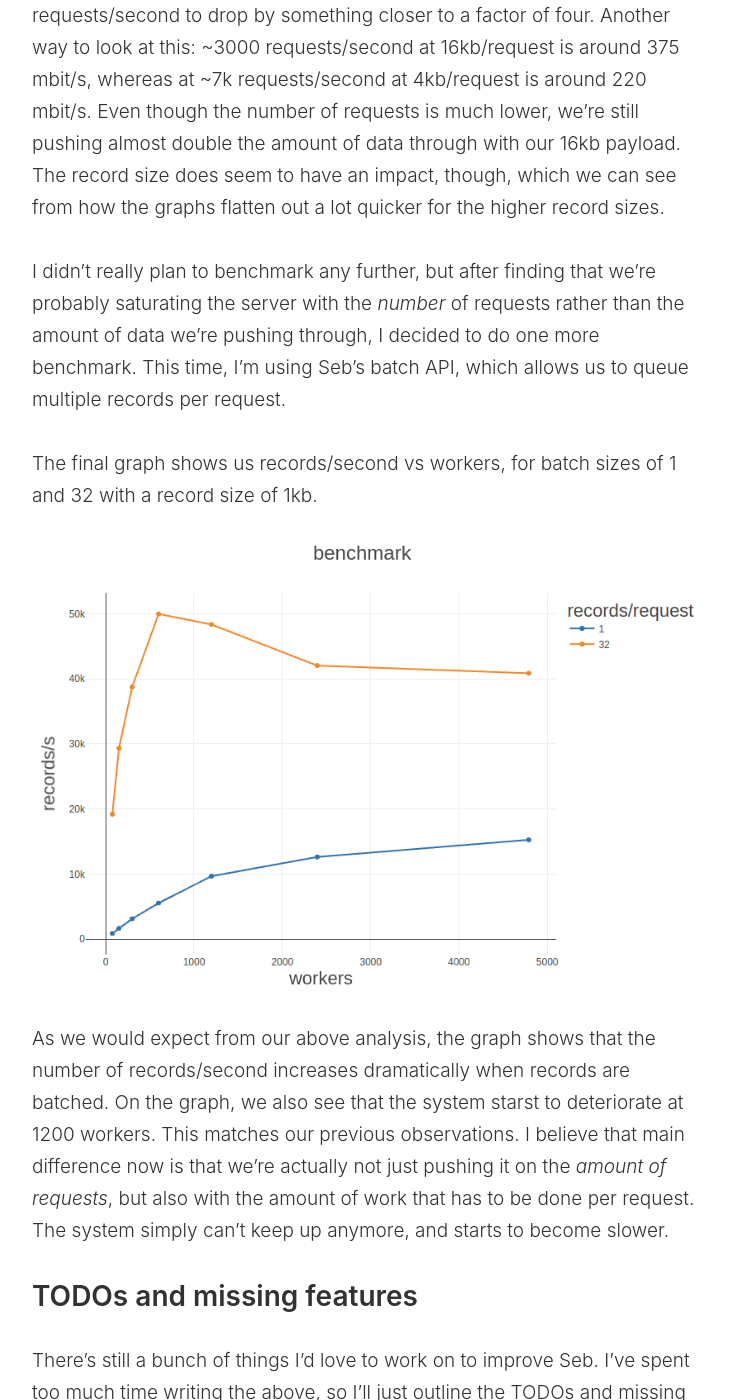
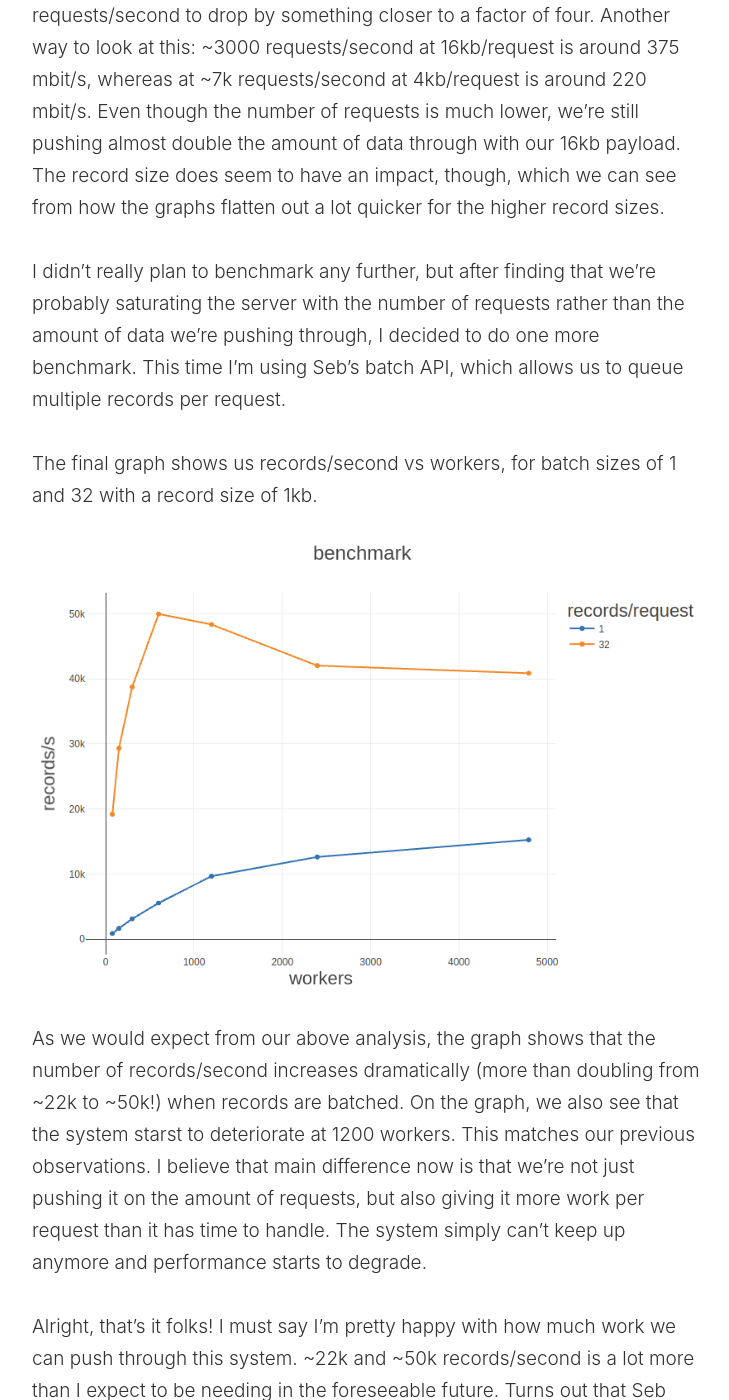
Before and after one commit to micvbang/blog.vbang.dk, a Jekyll site: the page built from _posts/2024-05-26-seb/2024-05-26-seb.md, in a window 1280 px wide and 1400 px high, scrolled down 11183 px. Shown: the whole window, without its empty margins (274-1003 px from the left). Built offline with Jekyll 4.4.1, drawn with Linux system fonts in a browser that asks for light colours; some of the changed text lies outside the part shown.

Commit message:
2024-05-26-seb: wording

```diff
--- a/_posts/2024-05-26-seb/2024-05-26-seb.md
+++ b/_posts/2024-05-26-seb/2024-05-26-seb.md
@@ -135,7 +135,7 @@ The first graph we're going to look at is runtime vs number of workers for diffe
 
 ![Time vs workers](/images/posts/2024-05-26-seb/benchmark_time_vs_workers.png)
 
-We see that it's faster to use more workers, but that the returns of adding more workers start diminishing at around 1200. I speculate that our small 2-core server starts to buckle at the knees because of the overhead of handling the overhead of that many HTTP connections simultaneously.
+We see that it's faster to use more workers, but that the returns of adding more workers start diminishing at around 1200. I speculate that our small 2-core server starts to buckle at the knees because of the overhead of handling that many HTTP connections simultaneously.
 
 On the above graph we also see that it's generally slower to send requests with larger payloads, but that requests of size <= 1024 bytes are roughly the same. This makes sense since we're aren't even filling up our ethernet packets at this point.
 
@@ -148,16 +148,16 @@ Here, we see the maximum number of requests/second hit ~20k for record sizes 64
 
 Starting at 1200 workers, we see that the requests/second drops by roughly half with a quadrupling of the record size. This is another indication to me that we have found the point at which we're starting to confuse our hardworkig CAX11 with the sheer number of requests we're sending to it. If _only_ the record size had been the bottle neck, I would expect the number of requests/second to drop by something closer to a factor of four. Another way to look at this: ~3000 requests/second at 16kb/request is around 375 mbit/s, whereas at ~7k requests/second at 4kb/request is around 220 mbit/s. Even though the number of requests is much lower, we're still pushing almost double the amount of data through with our 16kb payload. The record size does seem to have an impact, though, which we can see from how the graphs flatten out a lot quicker for the higher record sizes.
 
-I didn't really plan to benchmark any further, but after finding that we're probably saturating the server with the _number_ of requests rather than the amount of data we're pushing through, I decided to do one more benchmark. This time, I'm using Seb's batch API, which allows us to queue multiple records per request.
+I didn't really plan to benchmark any further, but after finding that we're probably saturating the server with the number of requests rather than the amount of data we're pushing through, I decided to do one more benchmark. This time I'm using Seb's batch API, which allows us to queue multiple records per request.
 
 The final graph shows us records/second vs workers, for batch sizes of 1 and 32 with a record size of 1kb.
 
 
 ![Records/second vs workers](/images/posts/2024-05-26-seb/benchmark_batch_recordsps_vs_workers.png)
 
-As we would expect from our above analysis, the graph shows that the number of records/second increases dramatically when records are batched. On the graph, we also see that the system starst to deteriorate at 1200 workers. This matches our previous observations. I believe that main difference now is that we're actually not just pushing it on the _amount of requests_, but also with the amount of work that has to be done per request. The system simply can't keep up anymore, and starts to become slower.
+As we would expect from our above analysis, the graph shows that the number of records/second increases dramatically (more than doubling from ~22k to ~50k!) when records are batched. On the graph, we also see that the system starst to deteriorate at 1200 workers. This matches our previous observations. I believe that main difference now is that we're not just pushing it on the amount of requests, but also giving it more work per request than it has time to handle. The system simply can't keep up anymore and performance starts to degrade.
 
-
+Alright, that's it folks! I must say I'm pretty happy with how much work we can push through this system. ~22k and ~50k records/second is a lot more than I expect to be needing in the foreseeable future. Turns out that Seb packs a decent punch!
 
 ## TODOs and missing features
 
@@ -168,7 +168,7 @@ There's still a bunch of things I'd love to work on to improve Seb. I've spent t
 	- considering: certificate-based authentication
 
 - keep state
-	- probably sqlite
+  - probably sqlite
   - track consumer offsets
   - track record keys
 
```
